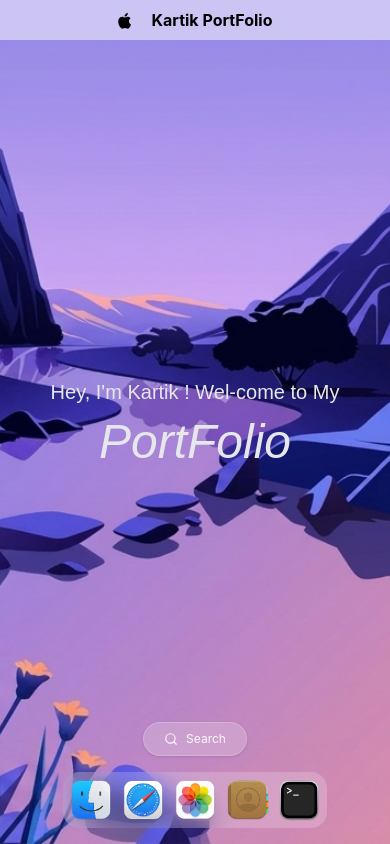
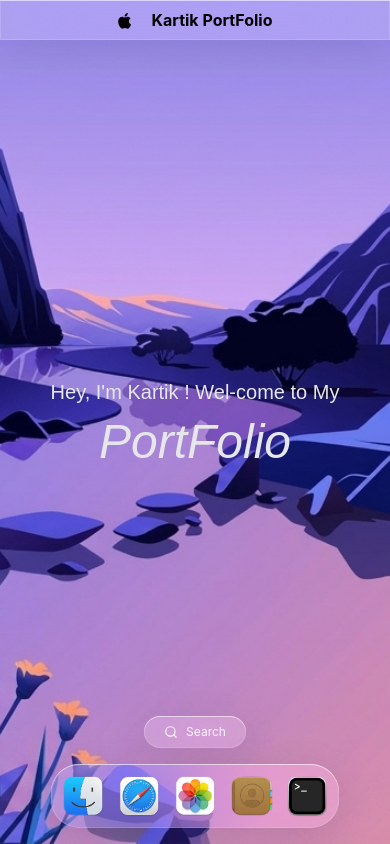
Before and after one commit to kartik669/IOS-portfolio, a React (Vite) app: page / in a window 390 px wide. Built offline with nearby package versions, Linux system fonts and the light colour scheme; a web font is replaced by a local one.

Commit message:
Enhance iOS glassmorphism effect and fix touch scrolling

```diff
--- a/src/hoc/WindowWrapper.jsx
+++ b/src/hoc/WindowWrapper.jsx
@@ -42,7 +42,12 @@ const WindowWrapper = (Component, windowKey) => {
 
     useGSAP(() => {
       const el = ref.current
-      const [instance] = Draggable.create(el, { onPress: () => focusWindow(windowKey) })
+      const header = el.querySelector('#window-header')
+      const [instance] = Draggable.create(el, {
+        trigger: header || el,
+        onPress: () => focusWindow(windowKey),
+        allowNativeTouchScrolling: true
+      })
 
       return () => instance.kill()
     }, [])
--- a/src/index.css
+++ b/src/index.css
@@ -31,13 +31,23 @@ body {
   @apply absolute top-1/2 left-1/2 -translate-x-1/2 -translate-y-1/2;
 }
 
+@utility ios-glass {
+  background-color: rgba(255, 255, 255, 0.20);
+  backdrop-filter: blur(40px) saturate(180%);
+  -webkit-backdrop-filter: blur(40px) saturate(180%);
+  box-shadow:
+    inset 0 1px 0 rgba(255, 255, 255, 0.5),
+    inset 0 0 0 1px rgba(255, 255, 255, 0.15),
+    0 10px 40px rgba(0, 0, 0, 0.1);
+}
+
 @layer base {
   main {
     @apply w-dvw h-dvh overflow-hidden;
   }
 
   nav {
-    @apply flex justify-between items-center bg-white/50 backdrop-blur-3xl p-2 px-5 select-none;
+    @apply flex justify-between items-center p-2 px-5 select-none ios-glass;
 
     div {
       @apply flex items-center max-sm:w-full max-sm:justify-center gap-5;
@@ -74,11 +84,11 @@ body {
     @apply absolute bottom-4 sm:bottom-5 left-1/2 -translate-x-1/2 z-50 select-none flex flex-col items-center gap-4 w-max;
 
     .search-pill {
-      @apply bg-white/20 backdrop-blur-md rounded-full px-5 py-2 text-xs text-white/90 flex items-center gap-2 shadow-sm border border-white/20 sm:hidden cursor-pointer w-fit;
+      @apply ios-glass rounded-full px-5 py-2 text-xs text-white/90 flex items-center gap-2 sm:hidden cursor-pointer w-fit;
     }
 
     .dock-container {
-      @apply bg-white/20 backdrop-blur-md justify-between rounded-2xl p-1 sm:p-1.5 flex items-end gap-1 sm:gap-1.5;
+      @apply ios-glass justify-between rounded-[28px] p-2 sm:p-3 flex items-end gap-2 sm:gap-3;
     }
 
     .tooltip {
```
Also changed, not shown: 1 other file (tests, documents, lock files or other folders).
